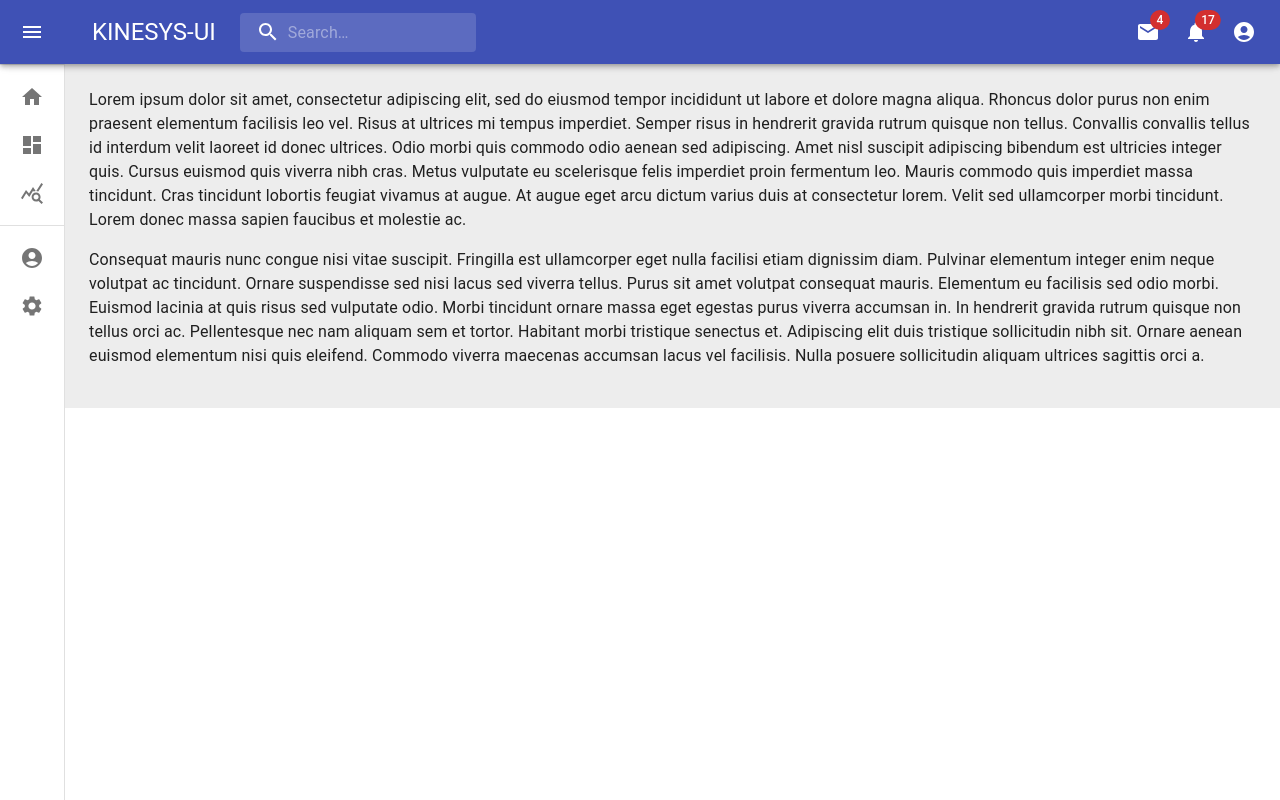
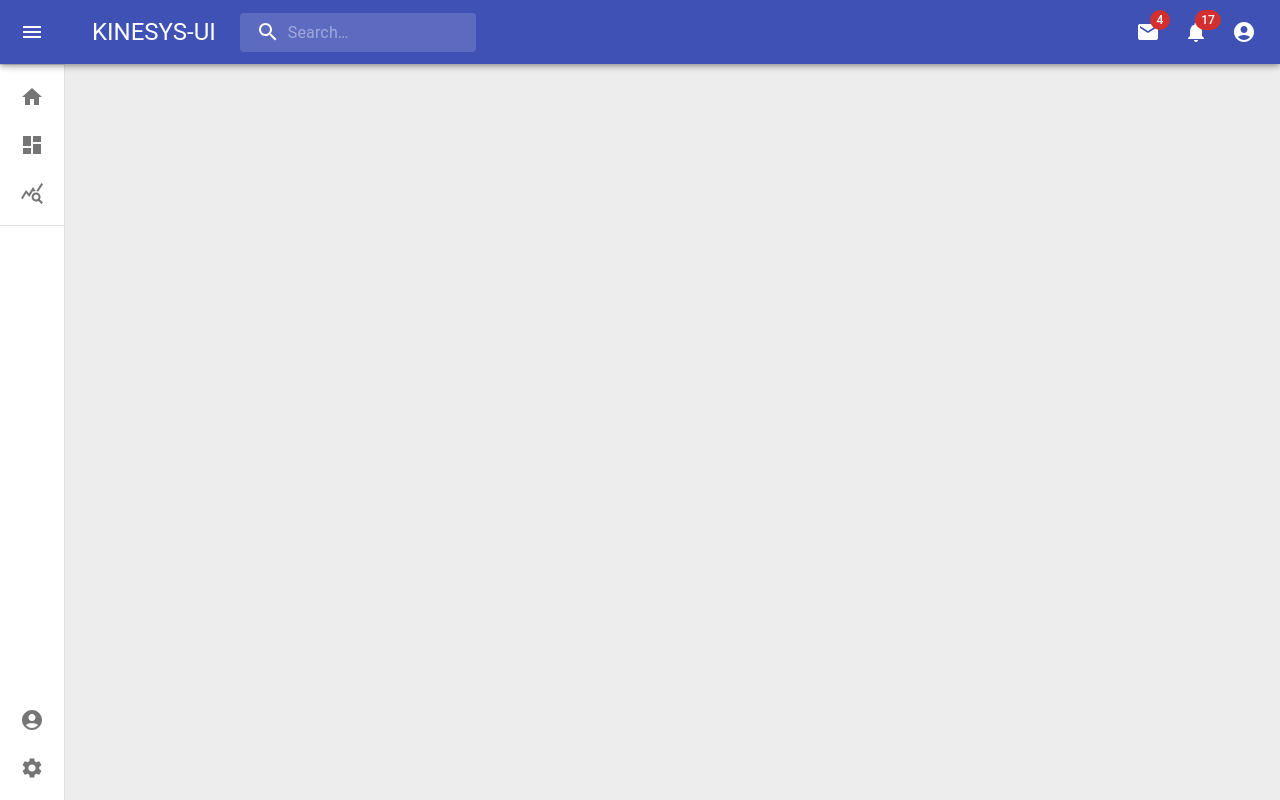
Before and after one commit to dnitecki/kinesys-ui, a React (Create React App) app: page / in a window 1280 px wide. Built offline with nearby package versions, Linux system fonts and the light colour scheme.

Commit message:
update bottom bar items

```diff
--- a/src/components/bottomBar/BottomBar.tsx
+++ b/src/components/bottomBar/BottomBar.tsx
@@ -1,10 +1,8 @@
 import * as React from "react";
 import BottomNavigation from "@mui/material/BottomNavigation";
 import BottomNavigationAction from "@mui/material/BottomNavigationAction";
-import RestoreIcon from "@mui/icons-material/Restore";
-import FavoriteIcon from "@mui/icons-material/Favorite";
-import ArchiveIcon from "@mui/icons-material/Archive";
 import Paper from "@mui/material/Paper";
+import { menuItems } from "../topBar/menuItems";
 
 export default function LabelBottomNavigation() {
   const [value, setValue] = React.useState("recents");
@@ -28,9 +26,13 @@ export default function LabelBottomNavigation() {
           setValue(newValue);
         }}
       >
-        <BottomNavigationAction label="Recents" icon={<RestoreIcon />} />
-        <BottomNavigationAction label="Favorites" icon={<FavoriteIcon />} />
-        <BottomNavigationAction label="Archive" icon={<ArchiveIcon />} />
+        {menuItems.map((item, index) => (
+          <BottomNavigationAction
+            key={index}
+            label={item.text}
+            icon={<item.icon />}
+          />
+        ))}
       </BottomNavigation>
     </Paper>
   );
--- a/src/components/topBar/TopBar.tsx
+++ b/src/components/topBar/TopBar.tsx
@@ -369,7 +369,14 @@ export default function MiniDrawer() {
           ))}
         </List>
         <Divider />
-        <List>
+        <List
+          sx={{
+            display: "flex",
+            height: "100%",
+            flexDirection: "column",
+            justifyContent: "flex-end",
+          }}
+        >
           {subMenu.map((item, index) => (
             <ListItem key={index} disablePadding sx={{ display: "block" }}>
               <ListItemButton
@@ -399,38 +406,14 @@ export default function MiniDrawer() {
       </Drawer>
       <Box
         component="main"
-        sx={{ flexGrow: 1, p: 3, backgroundColor: "background.default" }}
+        sx={{
+          flexGrow: 1,
+          p: 3,
+          backgroundColor: "background.default",
+          height: "100vh",
+        }}
       >
         <DrawerHeader />
-        <Typography paragraph>
-          Lorem ipsum dolor sit amet, consectetur adipiscing elit, sed do
-          eiusmod tempor incididunt ut labore et dolore magna aliqua. Rhoncus
-          dolor purus non enim praesent elementum facilisis leo vel. Risus at
-          ultrices mi tempus imperdiet. Semper risus in hendrerit gravida rutrum
-          quisque non tellus. Convallis convallis tellus id interdum velit
-          laoreet id donec ultrices. Odio morbi quis commodo odio aenean sed
-          adipiscing. Amet nisl suscipit adipiscing bibendum est ultricies
-          integer quis. Cursus euismod quis viverra nibh cras. Metus vulputate
-          eu scelerisque felis imperdiet proin fermentum leo. Mauris commodo
-          quis imperdiet massa tincidunt. Cras tincidunt lobortis feugiat
-          vivamus at augue. At augue eget arcu dictum varius duis at consectetur
-          lorem. Velit sed ullamcorper morbi tincidunt. Lorem donec massa sapien
-          faucibus et molestie ac.
-        </Typography>
-        <Typography paragraph>
-          Consequat mauris nunc congue nisi vitae suscipit. Fringilla est
-          ullamcorper eget nulla facilisi etiam dignissim diam. Pulvinar
-          elementum integer enim neque volutpat ac tincidunt. Ornare suspendisse
-          sed nisi lacus sed viverra tellus. Purus sit amet volutpat consequat
-          mauris. Elementum eu facilisis sed odio morbi. Euismod lacinia at quis
-          risus sed vulputate odio. Morbi tincidunt ornare massa eget egestas
-          purus viverra accumsan in. In hendrerit gravida rutrum quisque non
-          tellus orci ac. Pellentesque nec nam aliquam sem et tortor. Habitant
-          morbi tristique senectus et. Adipiscing elit duis tristique
-          sollicitudin nibh sit. Ornare aenean euismod elementum nisi quis
-          eleifend. Commodo viverra maecenas accumsan lacus vel facilisis. Nulla
-          posuere sollicitudin aliquam ultrices sagittis orci a.
-        </Typography>
       </Box>
     </Box>
   );
```
